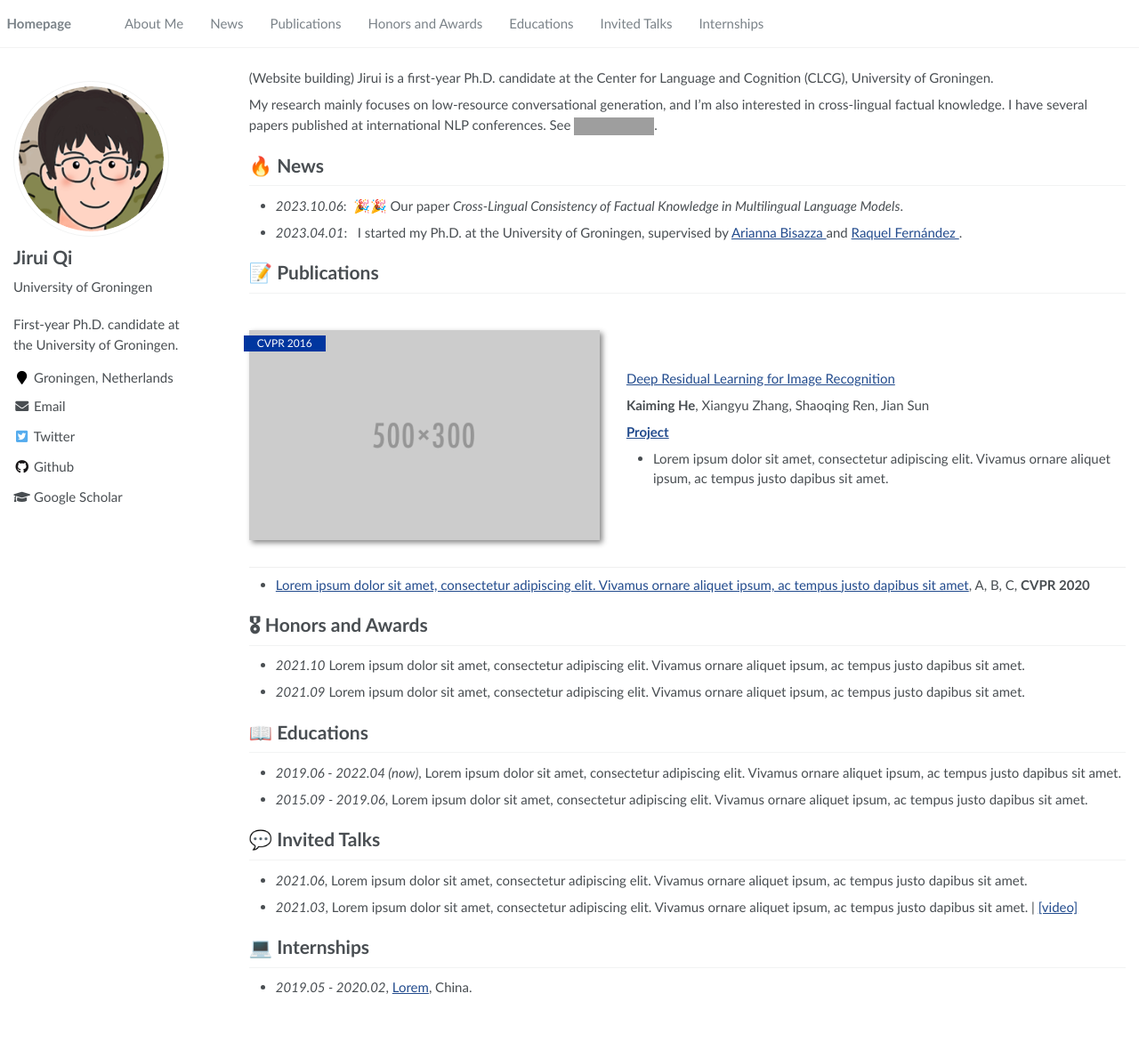
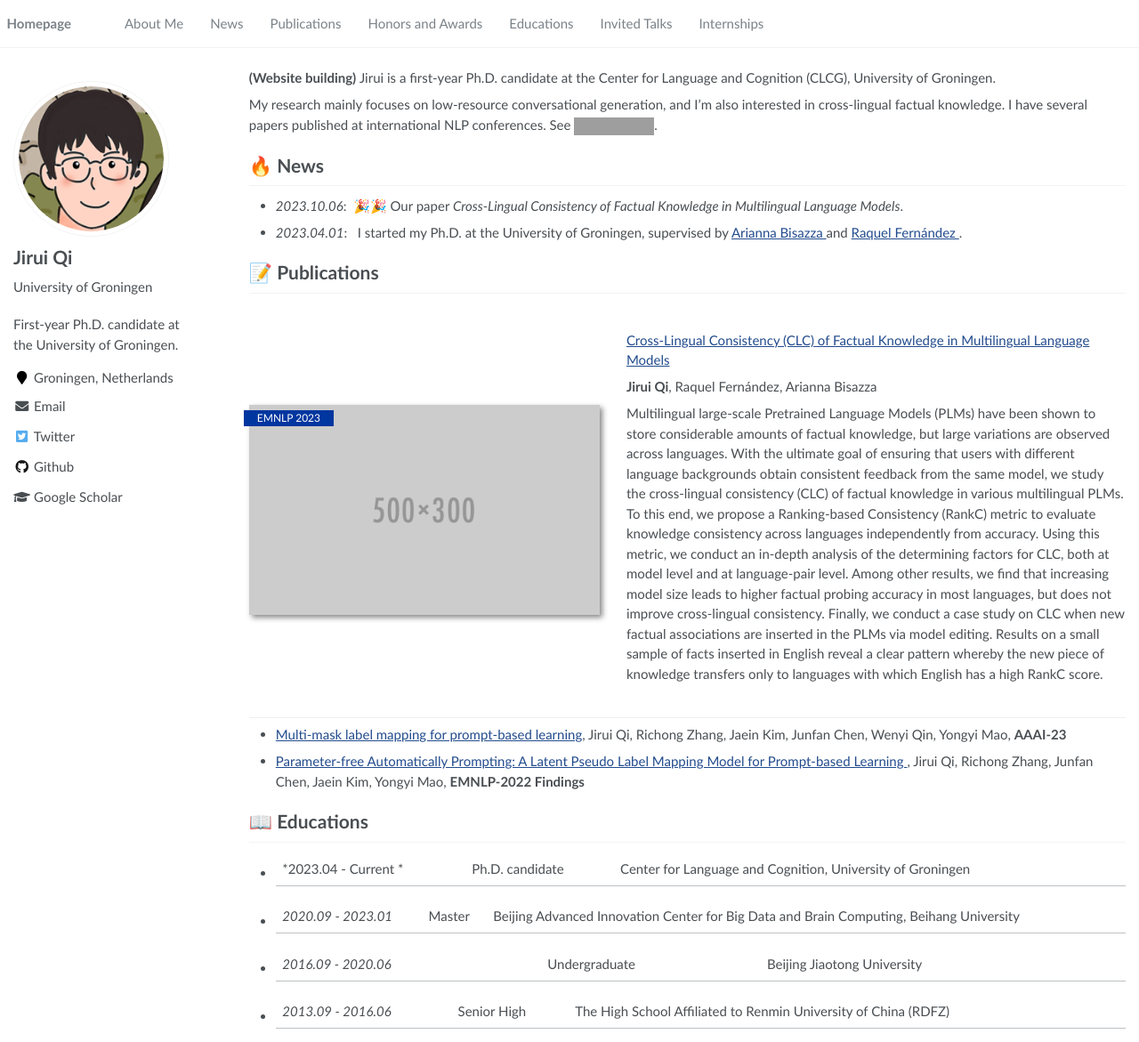
Before and after one commit to RayeRen/acad-homepage.github.io, a Jekyll site: the page built from _pages/about.md, in a window 1280 px wide and 1171 px high. Shown: the whole window at 89% size. Built offline with Jekyll 4.4.1, drawn with Linux system fonts in a browser that asks for light colours; grey boxes are pictures that could not be loaded.

Commit message:
Update about.md

```diff
--- a/_pages/about.md
+++ b/_pages/about.md
@@ -17,7 +17,7 @@ redirect_from:
 
 <span class='anchor' id='about-me'></span>
 
-(Website building) Jirui is a first-year Ph.D. candidate at the Center for Language and Cognition (CLCG), University of Groningen.
+<b> (Website building) </b> Jirui is a first-year Ph.D. candidate at the Center for Language and Cognition (CLCG), University of Groningen.
 
 My research mainly focuses on low-resource conversational generation, and I'm also interested in cross-lingual factual knowledge.
 I have several papers published at international NLP conferences. See <a href='[https://scholar.google.com/citations?user=DhtAFkwAAAAJ](https://scholar.google.nl/citations?hl=en&user=bN9bPVUAAAAJ)'><img src="https://img.shields.io/endpoint?url={{ url | url_encode }}&logo=Google%20Scholar&labelColor=f6f6f6&color=9cf&style=flat&label=citations"></a>.
@@ -29,31 +29,39 @@ I have several papers published at international NLP conferences. See <a href='[
 
 # 📝 Publications
 
-<div class='paper-box'><div class='paper-box-image'><div><div class="badge">CVPR 2016</div><img src='images/500x300.png' alt="sym" width="100%"></div></div>
+<div class='paper-box'><div class='paper-box-image'><div><div class="badge"> EMNLP 2023</div><img src='images/500x300.png' alt="sym" width="100%"></div></div>
 <div class='paper-box-text' markdown="1">
 
-[Deep Residual Learning for Image Recognition](https://openaccess.thecvf.com/content_cvpr_2016/papers/He_Deep_Residual_Learning_CVPR_2016_paper.pdf)
+[Cross-Lingual Consistency (CLC) of Factual Knowledge in Multilingual Language Models](https://arxiv.org/abs/2310.10378)
 
-**Kaiming He**, Xiangyu Zhang, Shaoqing Ren, Jian Sun
+**Jirui Qi**, Raquel Fernández, Arianna Bisazza
 
-[**Project**](https://scholar.google.com/citations?view_op=view_citation&hl=zh-CN&user=DhtAFkwAAAAJ&citation_for_view=DhtAFkwAAAAJ:ALROH1vI_8AC) <strong><span class='show_paper_citations' data='DhtAFkwAAAAJ:ALROH1vI_8AC'></span></strong>
-- Lorem ipsum dolor sit amet, consectetur adipiscing elit. Vivamus ornare aliquet ipsum, ac tempus justo dapibus sit amet.
+Multilingual large-scale Pretrained Language Models (PLMs) have been shown to store considerable amounts of factual knowledge, but large variations are observed across languages. With the ultimate goal of ensuring that users with different language backgrounds obtain consistent feedback from the same model, we study the cross-lingual consistency (CLC) of factual knowledge in various multilingual PLMs. To this end, we propose a Ranking-based Consistency (RankC) metric to evaluate knowledge consistency across languages independently from accuracy. Using this metric, we conduct an in-depth analysis of the determining factors for CLC, both at model level and at language-pair level. Among other results, we find that increasing model size leads to higher factual probing accuracy in most languages, but does not improve cross-lingual consistency. Finally, we conduct a case study on CLC when new factual associations are inserted in the PLMs via model editing. Results on a small sample of facts inserted in English reveal a clear pattern whereby the new piece of knowledge transfers only to languages with which English has a high RankC score.
+
 </div>
 </div>
 
-- [Lorem ipsum dolor sit amet, consectetur adipiscing elit. Vivamus ornare aliquet ipsum, ac tempus justo dapibus sit amet](https://github.com), A, B, C, **CVPR 2020**
+- [Multi-mask label mapping for prompt-based learning](https://ojs.aaai.org/index.php/AAAI/article/view/26579), Jirui Qi, Richong Zhang, Jaein Kim, Junfan Chen, Wenyi Qin, Yongyi Mao, **AAAI-23**
+- [Parameter-free Automatically Prompting: A Latent Pseudo Label Mapping Model for Prompt-based Learning
+](https://aclanthology.org/2022.findings-emnlp.291/), Jirui Qi, Richong Zhang, Junfan Chen, Jaein Kim, Yongyi Mao, **EMNLP-2022 Findings**
 
+# 📖 Educations
+- *2023.04 - Current * | Ph.D. candidate | Center for Language and Cognition, University of Groningen
+- *2020.09 - 2023.01* | Master | Beijing Advanced Innovation Center for Big Data and Brain Computing, Beihang University
+- *2016.09 - 2020.06* | Undergraduate | Beijing Jiaotong University
+- *2013.09 - 2016.06* | Senior High | The High School Affiliated to Renmin University of China (RDFZ)
+
+<!--
 # 🎖 Honors and Awards
 - *2021.10* Lorem ipsum dolor sit amet, consectetur adipiscing elit. Vivamus ornare aliquet ipsum, ac tempus justo dapibus sit amet.
 - *2021.09* Lorem ipsum dolor sit amet, consectetur adipiscing elit. Vivamus ornare aliquet ipsum, ac tempus justo dapibus sit amet.
 
-# 📖 Educations
-- *2019.06 - 2022.04 (now)*, Lorem ipsum dolor sit amet, consectetur adipiscing elit. Vivamus ornare aliquet ipsum, ac tempus justo dapibus sit amet.
-- *2015.09 - 2019.06*, Lorem ipsum dolor sit amet, consectetur adipiscing elit. Vivamus ornare aliquet ipsum, ac tempus justo dapibus sit amet.
 
 # 💬 Invited Talks
 - *2021.06*, Lorem ipsum dolor sit amet, consectetur adipiscing elit. Vivamus ornare aliquet ipsum, ac tempus justo dapibus sit amet.
 - *2021.03*, Lorem ipsum dolor sit amet, consectetur adipiscing elit. Vivamus ornare aliquet ipsum, ac tempus justo dapibus sit amet.  \| [\[video\]](https://github.com/)
 
+
 # 💻 Internships
 - *2019.05 - 2020.02*, [Lorem](https://github.com/), China.
+-->
```
